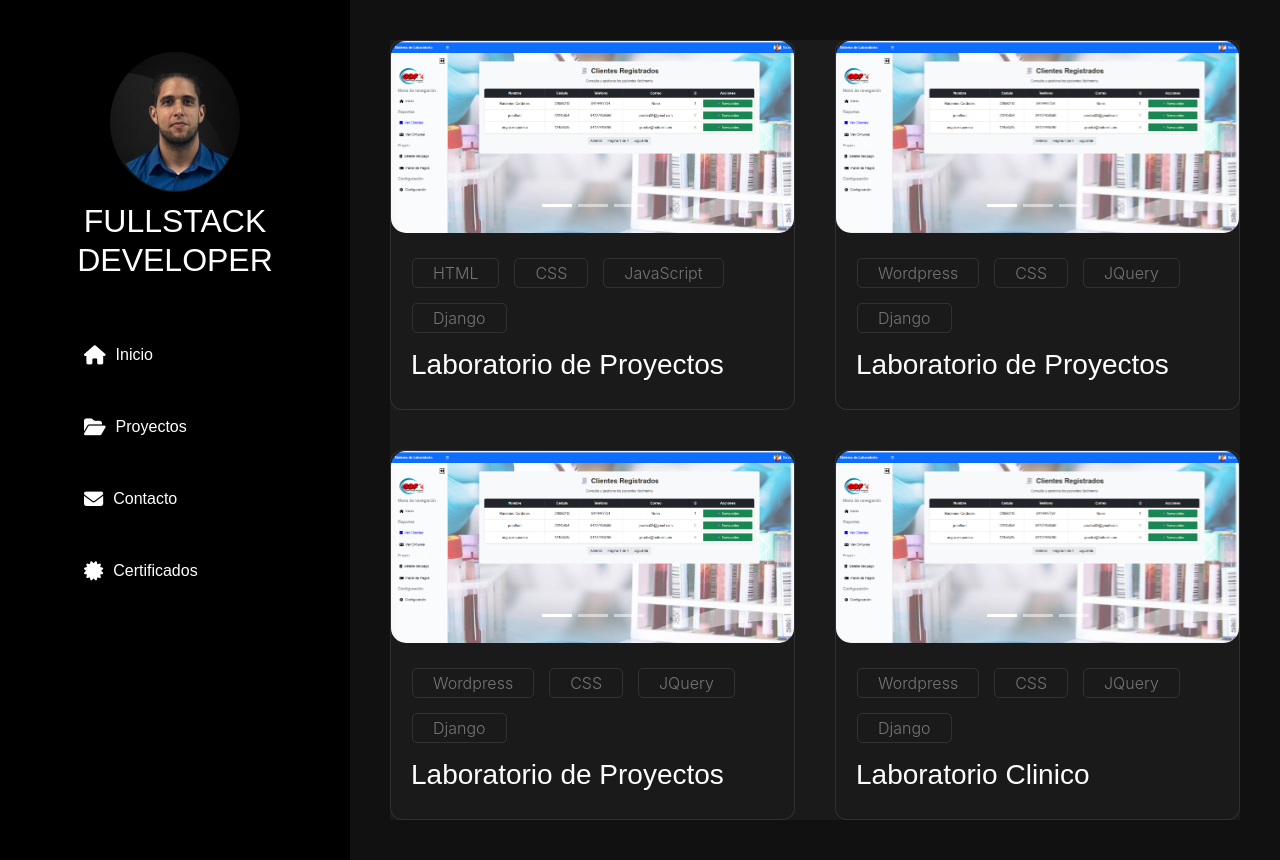
After one commit to Flarxx/PortFolio, a Django app: page /proyectos/ in a window 1280 px wide. The commit adds this page. Run offline with Django 5.2, Linux system fonts and the light colour scheme.

Commit message:
agregue slider para imagenes de los proyectos con su estilos

```diff
--- a/nucleo/static/css/styles.css
+++ b/nucleo/static/css/styles.css
@@ -1,3 +1,9 @@
+* {
+    box-sizing: border-box;
+    margin: 0;
+    padding: 0;
+}
+
 body {
     margin: 0;
     font-family: Arial, sans-serif;
@@ -7,10 +13,9 @@ body {
 }
 
 .sidebar {
-    width: 250px;
+    width: 350px;
     background-color: #000;
     padding: 20px;
-    height: 100vh;
     box-sizing: border-box;
 }
 
@@ -20,14 +25,16 @@ body {
 }
 
 .profile img {
-    width: 150px;
-    height: 150px;
+    width: 130px;
+    height: auto;
     border-radius: 50%;
     object-fit: cover;
+    margin-top: 2rem;
 }
 
 .profile h2 {
     margin: 10px 0 5px;
+    font-size: 2rem;
 }
 
 .profile .tag {
@@ -38,12 +45,15 @@ body {
 nav ul {
     list-style: none;
     padding: 0;
-    margin-left: 2rem;
-    margin-top: 2rem;
+    margin-left: 4rem;
+    margin-top: 4rem;
+
 }
 
 nav ul li {
     margin: 15px 0;
+    margin-top: 3rem;
+
 }
 
 nav ul li a {
@@ -51,7 +61,8 @@ nav ul li a {
     text-decoration: none;
     display: flex;
     align-items: center;
-    font-size: 1.1em;
+    font-size: 1em;
+
 }
 
 nav ul li a span {
@@ -68,6 +79,7 @@ nav ul li a span {
     display: grid;
     grid-template-columns: repeat(auto-fit, minmax(250px, 1fr));
     gap: 20px;
+    min-height: 100vh; /* para que tenga mínimo altura completa */
 }
 
 /* Estilos para las tarjetas en la vista principal */
@@ -88,15 +100,15 @@ nav ul li a span {
   font-weight: bold;
   box-shadow: 0 0 15px rgba(128, 0, 255, 0.2);
   transition: transform 0.2s ease;
-
   display: flex;
   flex-direction: column;
   justify-content: center;
   align-items: center;
   text-align: center;
   min-height: 150px;
+}
+/* Estilos para el carrusel de tarjetas */
 
-}
 
 .card span {
   display: block;
@@ -121,19 +133,98 @@ nav ul li a span {
 /* Tarjetas anchas (rectangulares horizontales) */
 .card.wide {
   grid-column: span 2;
-  font-size: 1.2rem;
+  font-size: 2rem;
 }
 
 /* Botón estilo enlace */
 .btn {
-  margin-top: 20px;
   display: inline-block;
   color: #8e63f9;
   text-decoration: none;
   font-weight: bold;
+  font-size: 2rem;
+}
+.btn-certificados {
+  color: #8e63f9;
+  text-decoration: none;
+  font-weight: bold;
+  font-size: 1.5rem;
+  margin-top: 20px;
 }
 
 ul li a i {
   margin-right: 10px;
   font-size: 1.2em;
 }
+
+/* estilo para mis tarjeta de presentacion del proyecto */
+
+.grid-proyectos {
+    display: grid;
+    grid-template-columns: repeat(2, 1fr); /* Aquí forzamos 2 columnas iguales */
+    gap: 40px;
+    background: #1a1a1a;
+}
+
+.card-carrousel {
+  background-color: #1a1a1a;
+  color: white;
+  font-size: 2.5rem;
+  transition: transform 0.2s ease;
+  border-radius: 12px;
+  display: flex;
+  flex-direction: column;
+  border: 1px solid rgba(255, 255, 255, 0.1); /* borde del color de la marca */
+  padding-bottom: 20px;
+}
+
+.carousel-item img {
+    border-radius: 15px; /* ajusta el valor según el redondeo que quieras */
+}
+
+.tech-tags {
+    display: flex;
+    flex-wrap: wrap;
+    gap: 5px;
+    margin-top: 20px;
+    margin-left: 16px;
+}
+
+.tag {
+    display: inline-block;
+    color: rgba(255, 255, 255, 0.4);
+    padding: 2px 20px;
+    border: 1px solid rgba(255, 255, 255, 0.1); /* borde del color de la marca */
+    border-radius: 5px;
+    margin: 5px;
+    font-size: 0.4em;
+    font-family: 'Inter', 'Roboto', sans-serif;
+    font-weight: 300;
+
+}
+
+.card-carrousel h3 {
+  margin-left: 20px;
+  margin-top: 10px;
+}
+
+.carousel {
+  height: 100%;
+}
+
+.carousel-inner {
+  height: 100%;
+}
+
+.carousel-item img {
+  height: 100%;
+  width: 100%;
+}
+
+
+.home {
+    width: 30px;
+    height: 30px;
+    margin-right: 10px;
+    color: white;
+}
--- /dev/null
+++ b/nucleo/templates/nucleo/Proyectos.html
@@ -0,0 +1,157 @@
+{% extends 'nucleo/layout.html' %}
+{% load static %}
+
+{% block content %}
+
+<div class="grid-proyectos">
+
+    <div class="card-carrousel">
+        <div id="carousel1" class="carousel slide">
+            <div class="carousel-indicators">
+                <button type="button" data-bs-target="#carousel1" data-bs-slide-to="0" class="active"
+                    aria-current="true" aria-label="Slide 1"></button>
+                <button type="button" data-bs-target="#carousel1" data-bs-slide-to="1" aria-label="Slide 2"></button>
+                <button type="button" data-bs-target="#carousel1" data-bs-slide-to="2" aria-label="Slide 3"></button>
+            </div>
+            <div class="carousel-inner">
+                <div class="carousel-item active">
+                    <img src="{% static 'img/proyectos/Lab1.png' %}" class="d-block w-100" alt="...">
+                </div>
+                <div class="carousel-item">
+                    <img src="{% static 'img/proyectos/Lab3.png' %}" class="d-block w-100" alt="...">
+                </div>
+                <div class="carousel-item">
+                    <img src="{% static 'img/proyectos/Lab4.png' %}" class="d-block w-100" alt="...">
+                </div>
+            </div>
+            <button class="carousel-control-prev" type="button" data-bs-target="#carousel1" data-bs-slide="prev">
+                <span class="carousel-control-prev-icon" aria-hidden="true"></span>
+                <span class="visually-hidden">Previous</span>
+            </button>
+            <button class="carousel-control-next" type="button" data-bs-target="#carousel1" data-bs-slide="next">
+                <span class="carousel-control-next-icon" aria-hidden="true"></span>
+                <span class="visually-hidden">Next</span>
+            </button>
+        </div>
+        <div class="tech-tags">
+    <span class="tag">HTML</span>
+    <span class="tag">CSS</span>
+    <span class="tag">JavaScript</span>
+    <span class="tag">Django</span>
+</div>
+<h3>Laboratorio de Proyectos</h3>
+    </div>
+
+    <div class="card-carrousel">
+        <div id="carousel2" class="carousel slide">
+            <div class="carousel-indicators">
+                <button type="button" data-bs-target="#carousel2" data-bs-slide-to="0" class="active"
+                    aria-current="true" aria-label="Slide 1"></button>
+                <button type="button" data-bs-target="#carousel2" data-bs-slide-to="1" aria-label="Slide 2"></button>
+                <button type="button" data-bs-target="#carousel2" data-bs-slide-to="2" aria-label="Slide 3"></button>
+            </div>
+            <div class="carousel-inner">
+                <div class="carousel-item active">
+                    <img src="{% static 'img/proyectos/Lab1.png' %}" class="d-block w-100" alt="...">
+                </div>
+                <div class="carousel-item">
+                    <img src="{% static 'img/proyectos/Lab3.png' %}" class="d-block w-100" alt="...">
+                </div>
+                <div class="carousel-item">
+                    <img src="{% static 'img/proyectos/Lab4.png' %}" class="d-block w-100" alt="...">
+                </div>
+            </div>
+            <button class="carousel-control-prev" type="button" data-bs-target="#carousel2" data-bs-slide="prev">
+                <span class="carousel-control-prev-icon" aria-hidden="true"></span>
+                <span class="visually-hidden">Previous</span>
+            </button>
+            <button class="carousel-control-next" type="button" data-bs-target="#carousel2" data-bs-slide="next">
+                <span class="carousel-control-next-icon" aria-hidden="true"></span>
+                <span class="visually-hidden">Next</span>
+            </button>
+        </div>
+        <div class="tech-tags">
+    <span class="tag">Wordpress</span>
+    <span class="tag">CSS</span>
+    <span class="tag">JQuery</span>
+    <span class="tag">Django</span>
+</div>
+<h3>Laboratorio de Proyectos</h3>
+    </div>
+
+    <div class="card-carrousel">
+            <div id="carousel3" class="carousel slide">
+            <div class="carousel-indicators">
+                <button type="button" data-bs-target="#carousel3" data-bs-slide-to="0" class="active"
+                    aria-current="true" aria-label="Slide 1"></button>
+                <button type="button" data-bs-target="#carousel3" data-bs-slide-to="1" aria-label="Slide 2"></button>
+                <button type="button" data-bs-target="#carousel3" data-bs-slide-to="2" aria-label="Slide 3"></button>
+            </div>
+            <div class="carousel-inner">
+                <div class="carousel-item active">
+                    <img src="{% static 'img/proyectos/Lab1.png' %}" class="d-block w-100" alt="...">
+                </div>
+                <div class="carousel-item">
+                    <img src="{% static 'img/proyectos/Lab3.png' %}" class="d-block w-100" alt="...">
+                </div>
+                <div class="carousel-item">
+                    <img src="{% static 'img/proyectos/Lab4.png' %}" class="d-block w-100" alt="...">
+                </div>
+            </div>
+            <button class="carousel-control-prev" type="button" data-bs-target="#carousel3" data-bs-slide="prev">
+                <span class="carousel-control-prev-icon" aria-hidden="true"></span>
+                <span class="visually-hidden">Previous</span>
+            </button>
+            <button class="carousel-control-next" type="button" data-bs-target="#carousel3" data-bs-slide="next">
+                <span class="carousel-control-next-icon" aria-hidden="true"></span>
+                <span class="visually-hidden">Next</span>
+            </button>
+        </div>
+        <div class="tech-tags">
+    <span class="tag">Wordpress</span>
+    <span class="tag">CSS</span>
+    <span class="tag">JQuery</span>
+    <span class="tag">Django</span>
+</div>
+<h3>Laboratorio de Proyectos</h3>
+        </div>
+
+        <div class="card-carrousel">
+            <div id="carousel4" class="carousel slide">
+            <div class="carousel-indicators">
+                <button type="button" data-bs-target="#carousel4" data-bs-slide-to="0" class="active"
+                    aria-current="true" aria-label="Slide 1"></button>
+                <button type="button" data-bs-target="#carousel4" data-bs-slide-to="1" aria-label="Slide 2"></button>
+                <button type="button" data-bs-target="#carousel4" data-bs-slide-to="2" aria-label="Slide 3"></button>
+            </div>
+            <div class="carousel-inner">
+                <div class="carousel-item active">
+                    <img src="{% static 'img/proyectos/Lab1.png' %}" class="d-block" alt="...">
+                </div>
+                <div class="carousel-item">
+                    <img src="{% static 'img/proyectos/Lab3.png' %}" class="d-block" alt="...">
+                </div>
+                <div class="carousel-item">
+                    <img src="{% static 'img/proyectos/Lab4.png' %}" class="d-block" alt="...">
+                </div>
+            </div>
+            <button class="carousel-control-prev" type="button" data-bs-target="#carousel4" data-bs-slide="prev">
+                <span class="carousel-control-prev-icon" aria-hidden="true"></span>
+                <span class="visually-hidden">Previous</span>
+            </button>
+            <button class="carousel-control-next" type="button" data-bs-target="#carousel4" data-bs-slide="next">
+                <span class="carousel-control-next-icon" aria-hidden="true"></span>
+                <span class="visually-hidden">Next</span>
+            </button>
+        </div>
+        <div class="tech-tags">
+    <span class="tag">Wordpress</span>
+    <span class="tag">CSS</span>
+    <span class="tag">JQuery</span>
+    <span class="tag">Django</span>
+</div>
+<h3>Laboratorio Clinico</h3>
+        </div>
+
+
+        {% endblock %}
--- a/nucleo/templates/nucleo/layout.html
+++ b/nucleo/templates/nucleo/layout.html
@@ -4,24 +4,24 @@
 <head>
     <meta charset="UTF-8">
     <title>Mi Portafolio</title>
+    <link href="https://cdn.jsdelivr.net/npm/bootstrap@5.3.3/dist/css/bootstrap.min.css" rel="stylesheet">
     <link rel="stylesheet" href="{% static 'css/styles.css' %}">
     <link rel="stylesheet" href="https://cdnjs.cloudflare.com/ajax/libs/font-awesome/6.5.0/css/all.min.css">
-
+    <link rel="stylesheet" href="https://cdnjs.cloudflare.com/ajax/libs/font-awesome/6.5.0/css/all.min.css">
 </head>
 <body>
     <div class="sidebar">
         <div class="profile">
-            <img src="{% static 'img/FOTOCV.png' %}" alt="Perfil">
-            <h2>FULLSTACK DEVELOPERS</h2>
+            <img src="{% static 'img/FOTO-PRUEBA.png' %}" alt="Perfil">
+            <h2>FULLSTACK DEVELOPER</h2>
 
         </div>
         <nav>
             <ul>
-            <li><a href="{% url 'home' %}"><i class="fas fa-house"></i> Home</a></li>
-            <li><a href="#"><i class="fas fa-folder-open"></i> Projects</a></li>
-            <li><a href="#"><i class="fas fa-video"></i> Videos</a></li>
-            <li><a href="#"><i class="fas fa-user"></i> About</a></li>
-            <li><a href="#"><i class="fas fa-envelope"></i> Contact</a></li>
+            <li><a href="{% url 'home' %}"><i class="fas fa-house"></i> Inicio</a></li>
+            <li><a href="{% url 'proyectos' %}"><i class="fas fa-folder-open"></i> Proyectos</a></li>
+            <li><a href="#"><i class="fas fa-envelope"></i> Contacto</a></li>
+            <li><a href="#"><i class="fas fa-certificate"></i> Certificados</a></li>
             </ul>
         </nav>
     </div>
@@ -31,5 +31,6 @@
         <!-- Aquí irán las demás vistas -->
         {% endblock %}
     </div>
+    <script src="https://cdn.jsdelivr.net/npm/bootstrap@5.3.3/dist/js/bootstrap.bundle.min.js"></script>
 </body>
 </html>
--- a/nucleo/urls.py
+++ b/nucleo/urls.py
@@ -4,4 +4,5 @@ from . import views
 urlpatterns = [
     path('', views.inicio, name='inicio'),
     path('', views.inicio, name='home'),
+    path('proyectos/', views.proyectos, name='proyectos'),
 ]
--- a/nucleo/views.py
+++ b/nucleo/views.py
@@ -1,8 +1,7 @@
 from django.shortcuts import render
 
 def inicio(request):
-    return render(request, 'nucleo/layout.html')
+    return render(request, 'nucleo/main.html')
 
-
-def inicio(request):
-    return render(request, 'nucleo/main.html')
+def proyectos(request):
+    return render(request, 'nucleo/proyectos.html')
```
Also changed, not shown: nucleo/templates/nucleo/main.html (+4 -5 lines), nucleo/static/img/FOTO-PRUEBA.PNG (added), nucleo/static/img/FOTOCV.png (deleted), nucleo/static/img/proyectos/Lab1.png (added), nucleo/static/img/proyectos/Lab3.png (added), nucleo/static/img/proyectos/Lab4.png (added), nucleo/static/img/proyectos/django.svg (added), nucleo/static/img/proyectos/home.png (added), nucleo/static/img/proyectos/sqlite.svg (added).
